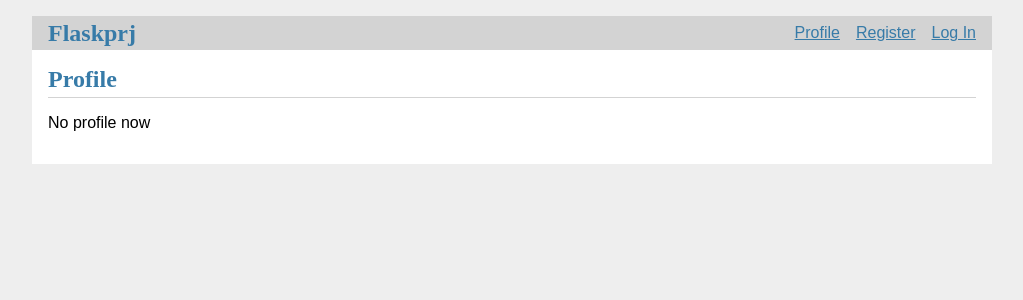
After one commit to Tuffin/flaskprj, a Flask app: page /profile/test in a window 1280 px wide. The commit adds this page. Shown: the top 300 px of the page, without its empty margins (128-1151 px from the left). Run offline with Flask 2, Linux system fonts and the light colour scheme; data comes from the database, SQL or seed files in the repository; some libraries are stand-ins or nearby versions.

Commit message:
添加profile页面

```diff
--- a/flaskprj/main/forms.py
+++ b/flaskprj/main/forms.py
@@ -15,3 +15,7 @@ class UpdateForm(FlaskForm):
     title = StringField('Title', validators=[DataRequired()])
     body = TextAreaField('Body')
     submit = SubmitField('Save')
+
+class ProfileEditForm(FlaskForm):
+    body = TextAreaField('Body')
+    submit = SubmitField('Submit')
--- a/flaskprj/main/views.py
+++ b/flaskprj/main/views.py
@@ -3,12 +3,14 @@ import functools
 from flask import (
     Blueprint, flash, g, redirect, render_template, request, url_for, current_app
 )
+from sqlalchemy import and_
+from flask_login import current_user
 from werkzeug.exceptions import abort
 from flask_login import login_required
 
 from . import main
-from .forms import CreateForm, UpdateForm
-from ..models import db, Post, User
+from .forms import CreateForm, UpdateForm, ProfileEditForm
+from ..models import db, Post, User, Profile
 
 @main.route('/')
 @main.route('/index')
@@ -93,3 +95,33 @@ def page(id):
     article = get_article(id)
 
     return render_template('blog/article_page.html', article=article)
+
+
+@main.route('/profile/<string:username>')
+def profile(username):
+    profile = db.session.query(User, Profile).filter(
+        and_(Profile.author_id==User.id, User.username==username)).first()
+
+    return render_template('blog/profile.html', profile=profile, currnet_user=current_user)
+
+
+@main.route('/profile-edit/<string:username>', methods=['GET', 'POST'])
+def profile_edit(username):
+    user = db.session.query(User).filter(User.username==username).first()
+    profile = db.session.query(Profile).filter(Profile.author_id==user.id).first()
+    form = ProfileEditForm()
+
+    if form.validate_on_submit():
+        if not profile:
+            profile = Profile(author_id=user.id, body=form.body.data)
+            db.session.add(profile)
+        else:
+            profile.body = form.body.data
+        db.session.commit()
+
+        return redirect(url_for('main.profile', username=username))
+
+    if profile:
+        form.body = profile.Profile.body.data
+
+    return render_template('blog/profile_edit.html', form=form)
--- a/flaskprj/templates/base.html
+++ b/flaskprj/templates/base.html
@@ -2,12 +2,15 @@
 <title>{% block title %}{% endblock %} - Flaskprj</title>
 <link rel="stylesheet" href="{{ url_for('static', filename='style.css') }}">
 <nav>
-  <h1>Flaskprj</h1>
+  <h1>
+    <a href="{{ url_for('main.index') }}">Flaskprj</a></h1>
   <ul>
     {% if g.user %}
       <li><span>{{ g.user['username'] }}</span>
       <li><a href="{{ url_for('auth.logout') }}">Log Out</a>
+      <li><a href="{{ url_for('main.profile', username=g.user['username']) }}">Profile</a></li>
     {% else %}
+      <li><a href="{{ url_for('main.profile', username='usr1') }}">Profile</a></li>
       <li><a href="{{ url_for('auth.register') }}">Register</a>
       <li><a href="{{ url_for('auth.login') }}">Log In</a>
     {% endif %}
--- a/flaskprj/templates/blog/article_page.html
+++ b/flaskprj/templates/blog/article_page.html
@@ -10,7 +10,7 @@
     <header>
       <div>
         <!-- <h1>{{ article['title'] }}</h1> -->
-        <div class="about">by {{ article.username }} on {{ article.created.strftime('%Y-%m-%d') }}</div>
+        <div class="about">Created on {{ article.created.strftime('%Y-%m-%d') }}</div>
       </div>
       {% if g.user.id == article.author_id %}
         <a class="action" href="{{ url_for('main.update', id=article.id) }}">Edit</a>
--- /dev/null
+++ b/flaskprj/templates/blog/profile.html
@@ -0,0 +1,22 @@
+{% extends 'base.html' %}
+{% block title %}Profile{% endblock %}
+
+{% block header %}
+  <h1>Profile</h1>
+{% endblock %}
+
+{% block content %}
+<article class="post">
+    <header>
+        <div></div>
+      {% if g.user.id and g.user.id == current_user.id %}
+        <a class="action" href="{{ url_for('main.profile_edit', username=current_user.username) }}">Edit</a>
+      {% endif %}
+    </header>
+    {% if profile.Profile %}
+        <p>{{ profile.Profile.body }}</p>
+    {% else %}
+        <p>No profile now</p>
+    {% endif %}
+</article>
+{% endblock %}
```
Also changed, not shown: flaskprj/models.py (+13 -0 lines), flaskprj/templates/blog/profile_edit.html (added, +14 -0 lines).
